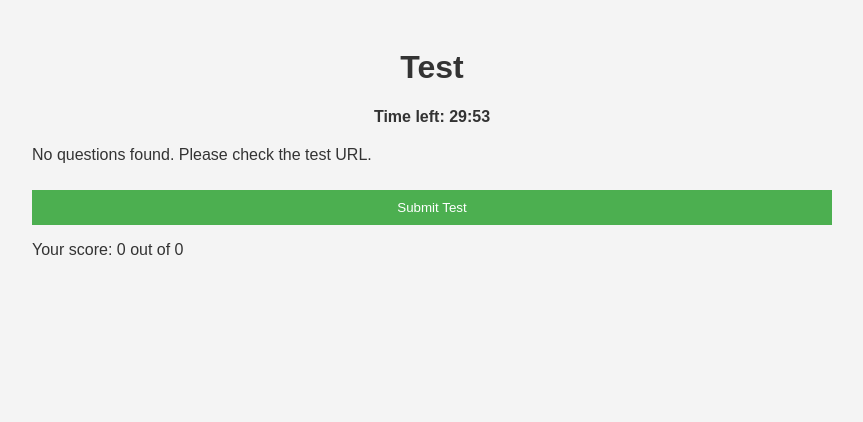
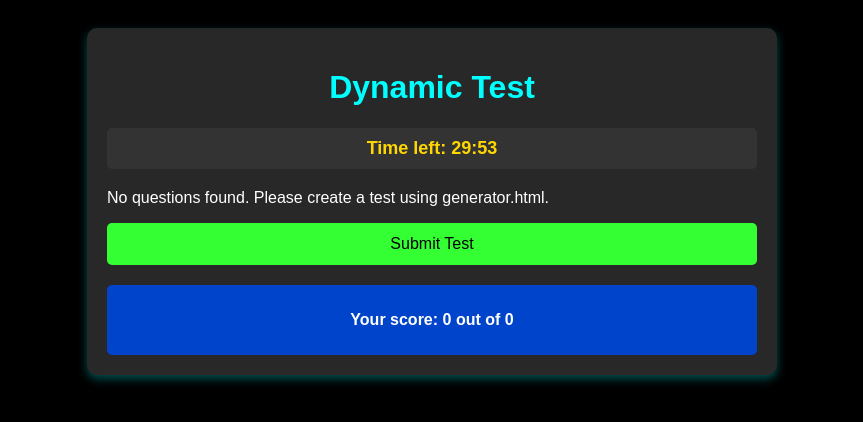
Before and after one commit to inkdrive/test-machine, a plain HTML site: page test.html in a window 1280 px wide. Both pictures are taken after a click on the button "Submit Test". Shown: the whole page, without its empty margins (208-1071 px from the left). Drawn offline with Linux system fonts and the light colour scheme.

Commit message:
Update test.html

```diff
--- a/test.html
+++ b/test.html
@@ -2,50 +2,114 @@
 <html lang="en">
 <head>
   <meta charset="UTF-8">
-    <title>Test Page</title>
+  <title>Dynamic Test</title>
   <style>
-        /* Normal theme styling */
+    /* Cyberpunk Theme */
     body {
-            background: #f4f4f4;
-            color: #333;
-            font-family: Arial, sans-serif;
+      background: #000000; /* Black background */
+      color: #33FF33; /* Neon green text */
+      font-family: "Arial", sans-serif;
       padding: 20px;
     }
+
     .container {
-            max-width: 800px;
+      max-width: 650px;
       margin: auto;
+      background: #282828;
+      color: #fff;
+      padding: 20px;
+      border-radius: 10px;
+      box-shadow: 0 4px 10px rgba(0, 255, 255, 0.3);
     }
+
     h1 {
       text-align: center;
+      color: #00FFFF;
+      font-weight: bold;
     }
+
+    .timer {
+      background: #333;
+      padding: 10px;
+      font-size: 18px;
+      font-weight: bold;
+      text-align: center;
+      border-radius: 5px;
+      margin-bottom: 20px;
+      color: #FFD700;
+    }
+
     .question {
+      background: #333;
+      padding: 15px;
+      border: 1px solid #00FFFF;
+      border-radius: 8px;
       margin-bottom: 15px;
+      box-shadow: 0 2px 5px rgba(0, 0, 0, 0.1);
+    }
+
+    .options {
+      display: flex;
+      flex-direction: column;
+      gap: 8px;
+    }
+
+    input[type="radio"] {
+      display: none;
+    }
+
+    label {
+      display: flex;
+      align-items: center;
       padding: 10px;
-            border: 2px solid #ccc;
       border-radius: 5px;
+      border: 1px solid #ccc;
+      cursor: pointer;
+      transition: all 0.3s;
     }
+
+    label:hover {
+      background: #555;
+    }
+
+    input[type="radio"]:checked + label {
+      background: #00FFFF;
+      color: black;
+      border-color: #00FFFF;
+    }
+
     button {
-            background: #4CAF50;
+      background: #33FF33;
+      color: black;
+      font-size: 16px;
+      padding: 12px;
+      border: none;
+      border-radius: 5px;
+      cursor: pointer;
+      width: 100%;
+      transition: all 0.3s;
+    }
+
+    button:hover {
+      background: #55FF55;
+    }
+
+    #result {
+      margin-top: 20px;
+      padding: 10px;
+      background: #0044cc;
       color: white;
-            padding: 10px;
-            border: none;
-            cursor: pointer;
-            margin-top: 10px;
-            width: 100%;
-        }
-        button:hover {
-            background: #45a049;
-        }
-        .timer {
+      font-weight: bold;
       text-align: center;
-            font-weight: bold;
-            margin-bottom: 20px;
+      border-radius: 5px;
+      display: none;
     }
   </style>
 </head>
 <body>
+
 <div class="container">
-    <h1>Test</h1>
+  <h1>Dynamic Test</h1>
   <div class="timer" id="timer">Time left: 30:00</div>
   <form id="quizForm"></form>
   <button onclick="checkAnswers()">Submit Test</button>
@@ -53,26 +117,25 @@
 </div>
 
 <script>
-    // Get the test ID from the URL
-    const urlParams = new URLSearchParams(window.location.search);
-    const testId = urlParams.get('id');
-
-    // Retrieve the questions from localStorage using the test ID
-    let questions = JSON.parse(localStorage.getItem(testId) || "[]");
+  // Retrieve the saved test from localStorage
+  let questions = JSON.parse(localStorage.getItem("questionPaper") || "[]");
   const quizForm = document.getElementById("quizForm");
 
   if (questions.length === 0) {
-        quizForm.innerHTML = "<p>No questions found. Please check the test URL.</p>";
+    quizForm.innerHTML = "<p>No questions found. Please create a test using generator.html.</p>";
   } else {
     // Dynamically generate questions with options
     questions.forEach((q, index) => {
       let div = document.createElement("div");
       div.classList.add("question");
       div.id = "question" + index;
-            let html = `<p>${index + 1}. ${q.question}</p>`;
+      let html = `<p>${index + 1}. ${q.question}</p><div class="options">`;
       q.options.forEach((option, i) => {
-                html += `<input type="radio" name="q${index}" value="${option}"> ${String.fromCharCode(65 + i)}) ${option}<br>`;
+        html += `
+          <input type="radio" id="q${index}${i}" name="q${index}" value="${option}">
+          <label for="q${index}${i}">${String.fromCharCode(65 + i)}) ${option}</label>`;
       });
+      html += "</div>";
       div.innerHTML = html;
       quizForm.appendChild(div);
     });
@@ -104,16 +167,18 @@
         if (selected.value === q.answer) {
           score++;
         } else {
-                    questionDiv.classList.add("wrong");
-                    questionDiv.innerHTML += `<p class="correct-answer">Correct answer: ${q.answer}</p>`;
+          questionDiv.innerHTML += `<p style="color: red; font-weight: bold;">Correct answer: ${q.answer}</p>`;
         }
       } else {
-                questionDiv.classList.add("wrong");
-                questionDiv.innerHTML += `<p class="correct-answer">Correct answer: ${q.answer}</p>`;
+        questionDiv.innerHTML += `<p style="color: red; font-weight: bold;">Correct answer: ${q.answer}</p>`;
       }
     });
-        document.getElementById("result").innerHTML = `<p>Your score: ${score} out of ${questions.length}</p>`;
+
+    let resultDiv = document.getElementById("result");
+    resultDiv.innerHTML = `<p>Your score: ${score} out of ${questions.length}</p>`;
+    resultDiv.style.display = "block";
   }
 </script>
+
 </body>
 </html>
```
Lines whose indentation alone changed are shown as unchanged.
